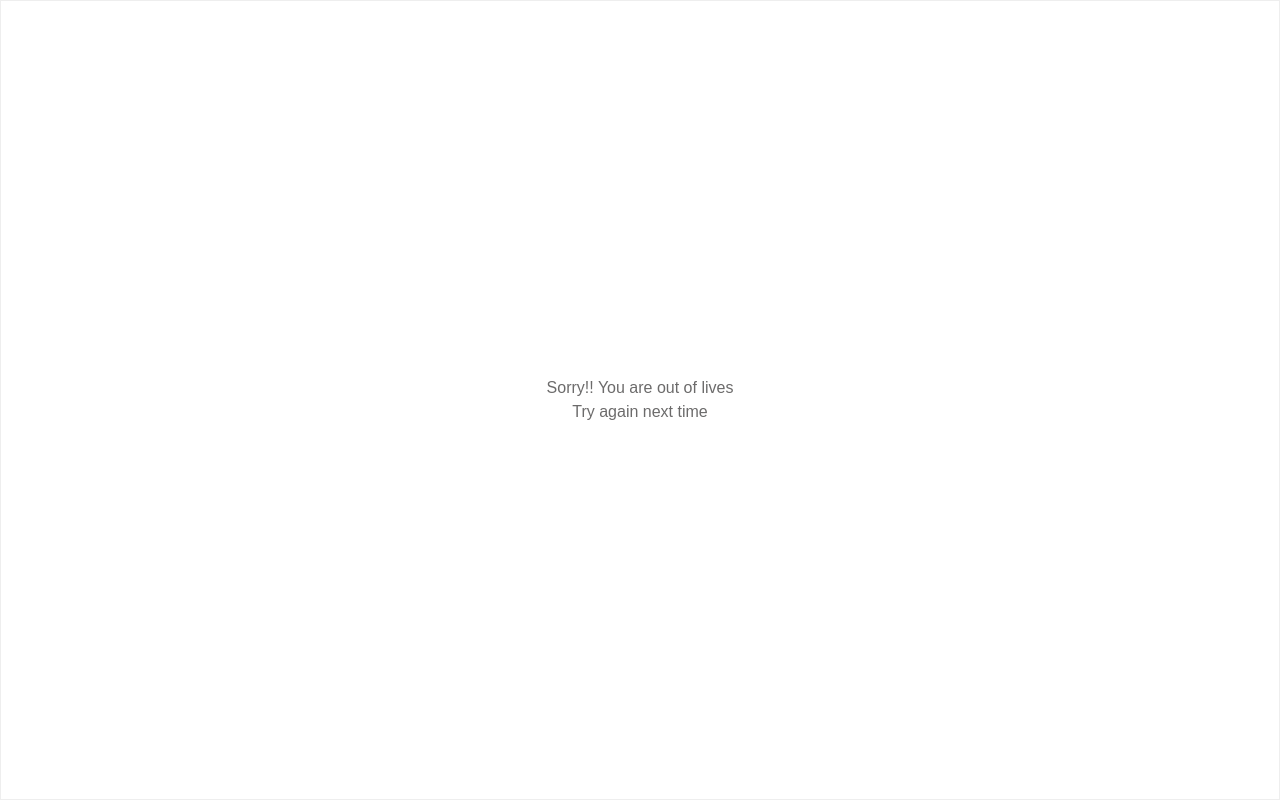
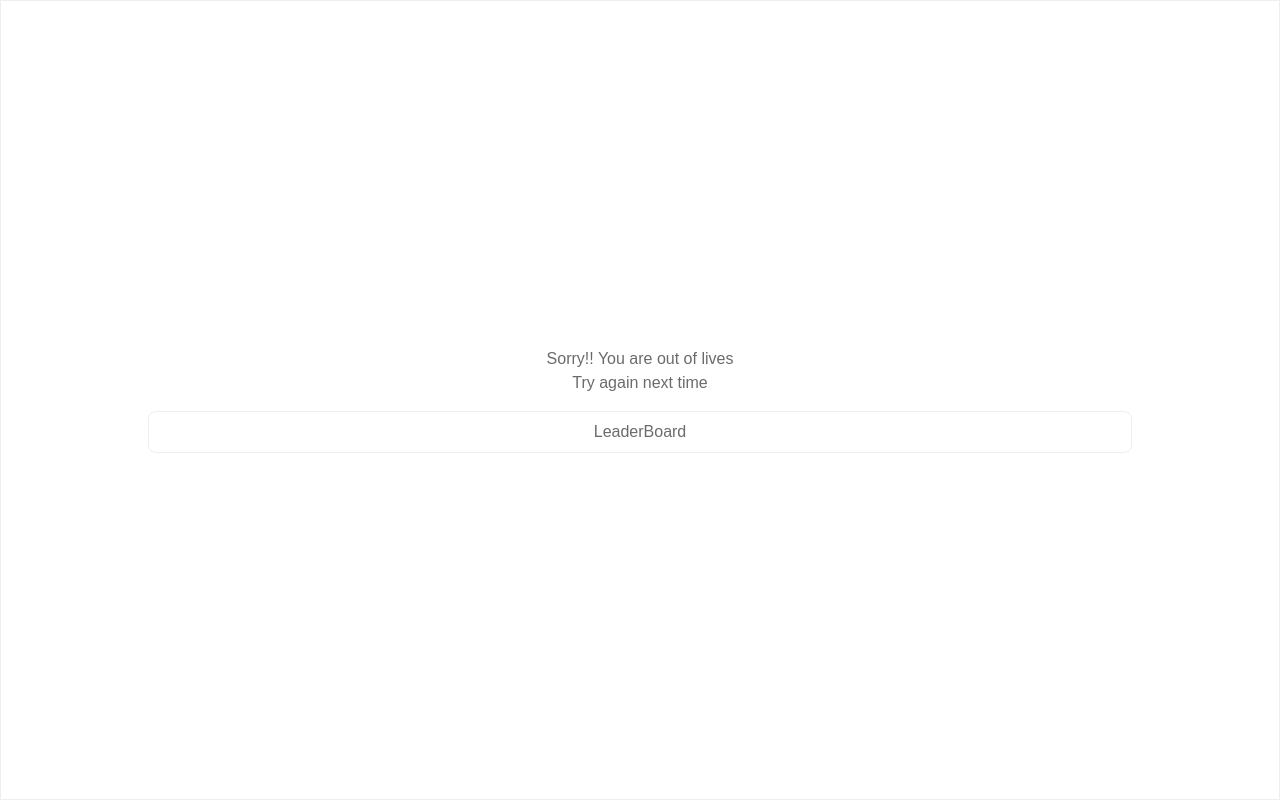
Before and after one commit to Phoenix-031/Treasure_Hunt_2k24, a Next.js app: page /dead in a window 1280 px wide. Built offline with nearby package versions, Linux system fonts and the light colour scheme.

Commit message:
minor changes

```diff
--- a/src/app/dead/page.tsx
+++ b/src/app/dead/page.tsx
@@ -8,6 +8,10 @@ const LivesOut = () => {
             <p>Sorry!! You are out of lives</p>
             <p>Try again next time</p>
         </div>
+
+        <div>
+            <button>LeaderBoard</button>
+        </div>
     </div>
   )
 }
--- a/src/app/dead/style.module.scss
+++ b/src/app/dead/style.module.scss
@@ -14,4 +14,18 @@
     .lives__out {
         text-align: center;
     }
+
+    &>div:last-child {
+        width: 100%;
+        width: 100%;
+        @include flex-container(row, center, center);
+
+        &>button {
+            margin-top: 1rem;
+            border: 1px solid var(--border-color);
+            width: 80%;
+            padding: 0.5rem;
+            border-radius: 0.5rem;
+        }
+    }
 }
```
Also changed, not shown: 1 other file (tests, documents, lock files or other folders).
